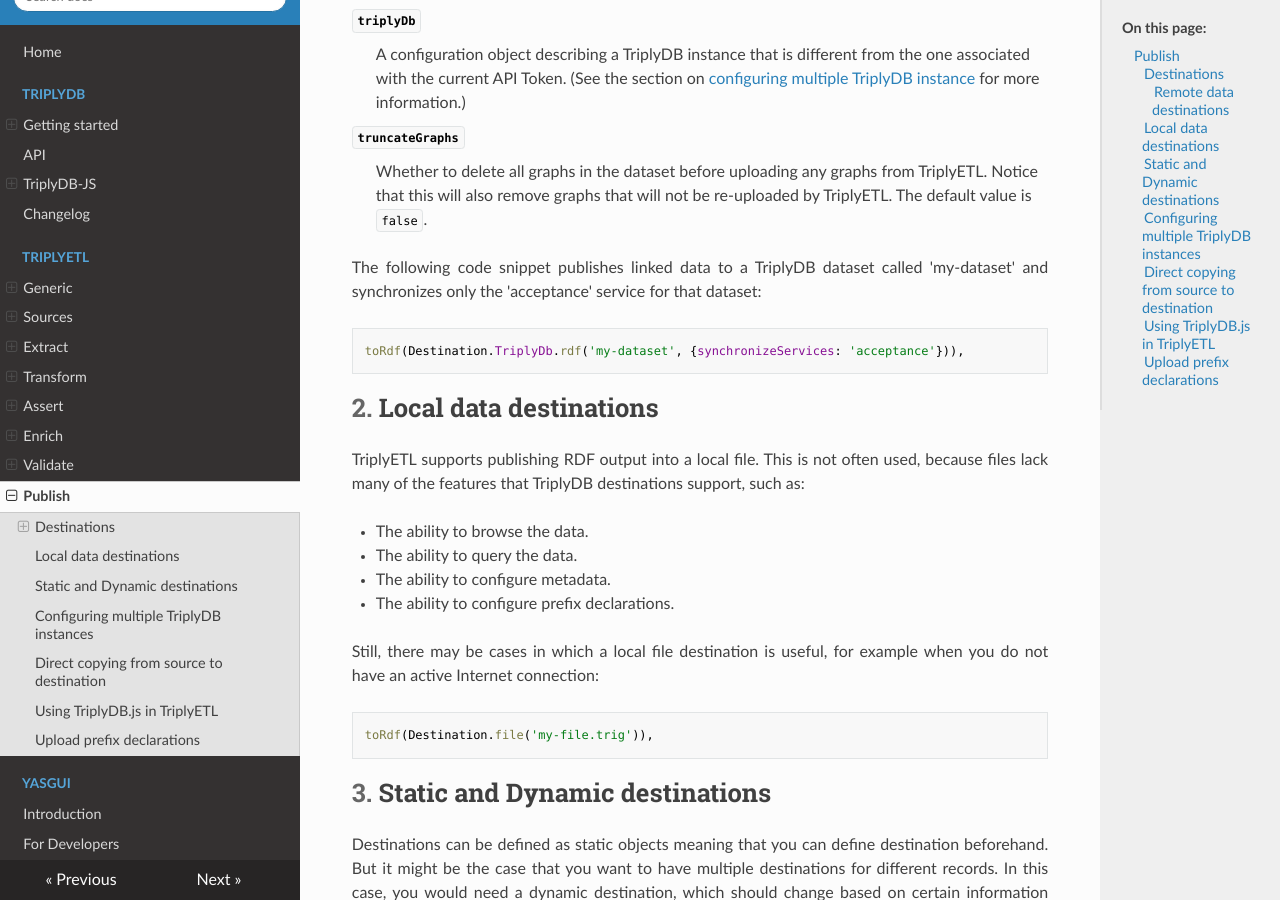
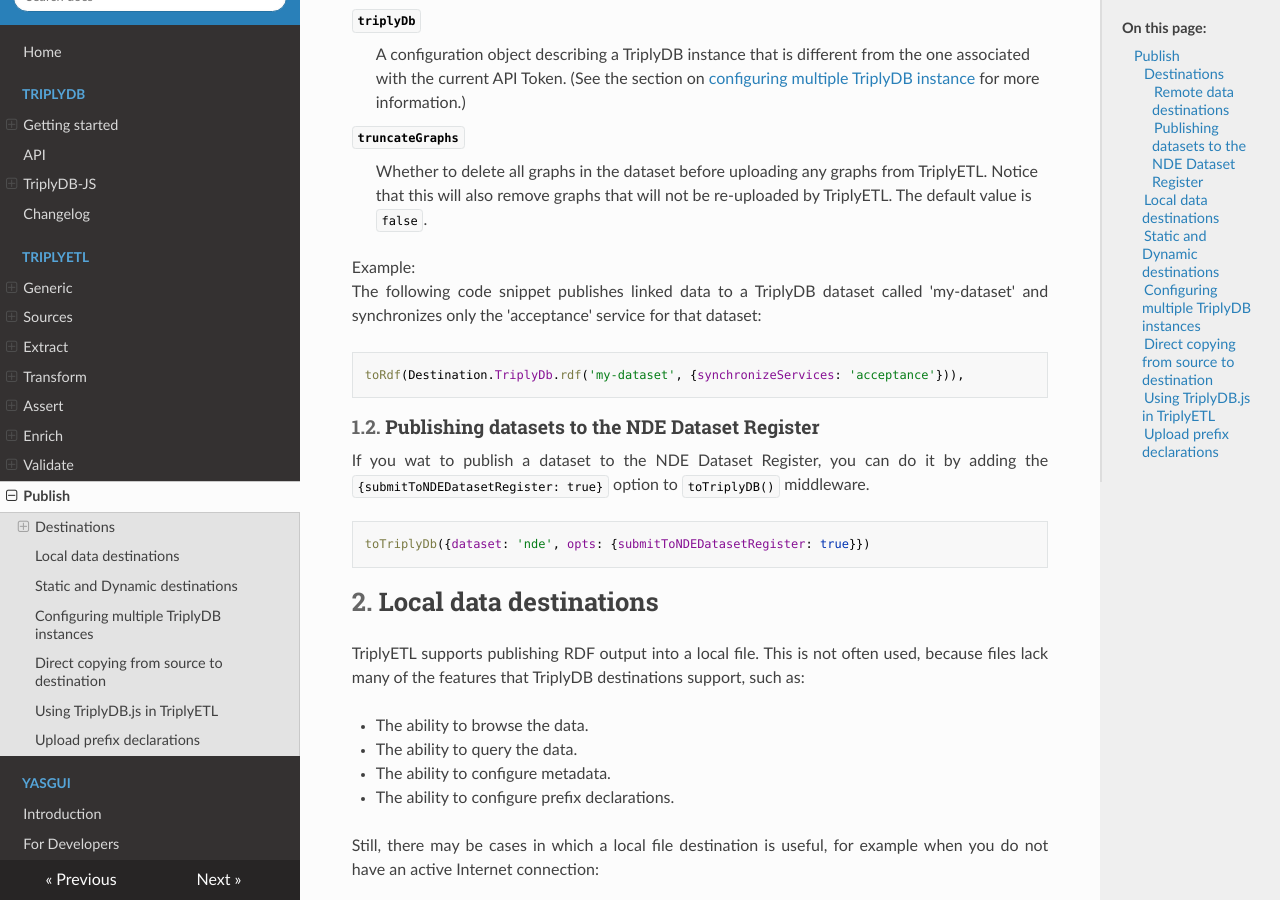
Before and after one commit to TriplyDB/Documentation, an MkDocs documentation site: the page built from docs/triply-etl/publish/index.md, in a window 1280 px wide and 900 px high, scrolled down 1523 px. Built offline with MkDocs 1.6.1, drawn with Linux system fonts in a browser that asks for light colours.

Commit message:
Added section on publishing to nde dataset register

````diff
--- a/docs/triply-etl/publish/index.md
+++ b/docs/triply-etl/publish/index.md
@@ -61,10 +61,19 @@
   <dd>Whether to delete all graphs in the dataset before uploading any graphs from TriplyETL. Notice that this will also remove graphs that will not be re-uploaded by TriplyETL. The default value is <code>false</code>.</dd>
 </dl>
 
+Example:
 The following code snippet publishes linked data to a TriplyDB dataset called 'my-dataset' and synchronizes only the 'acceptance' service for that dataset:
 
 ```ts
 toRdf(Destination.TriplyDb.rdf('my-dataset', {synchronizeServices: 'acceptance'})),
+```
+
+### Publishing datasets to the NDE Dataset Register
+
+If you wat to publish a dataset to the NDE Dataset Register, you can do it by adding the `{submitToNDEDatasetRegister: true}` option to `toTriplyDB()` middleware.
+
+```ts
+toTriplyDb({dataset: 'nde', opts: {submitToNDEDatasetRegister: true}})
 ```
 
 ## Local data destinations
````
